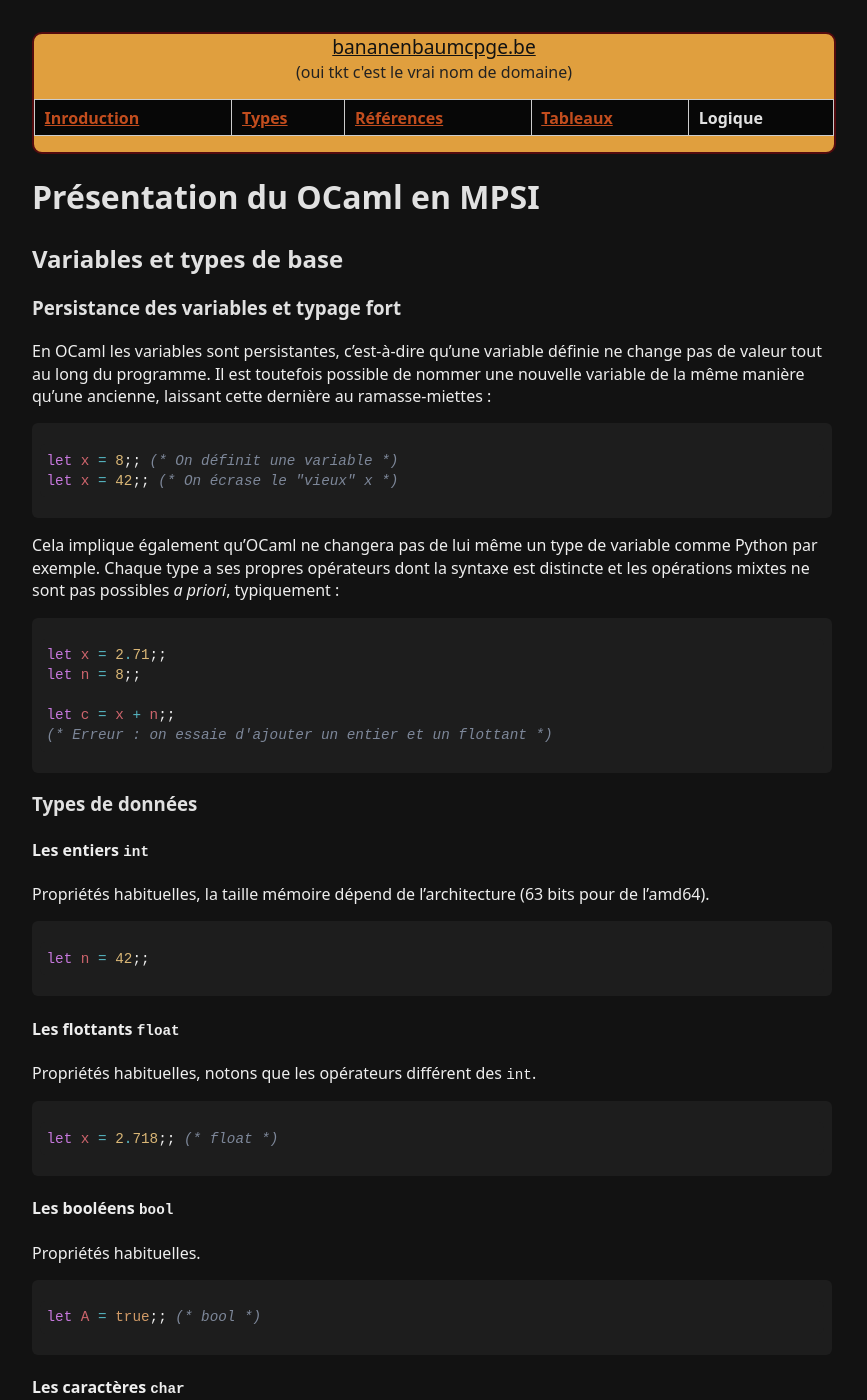
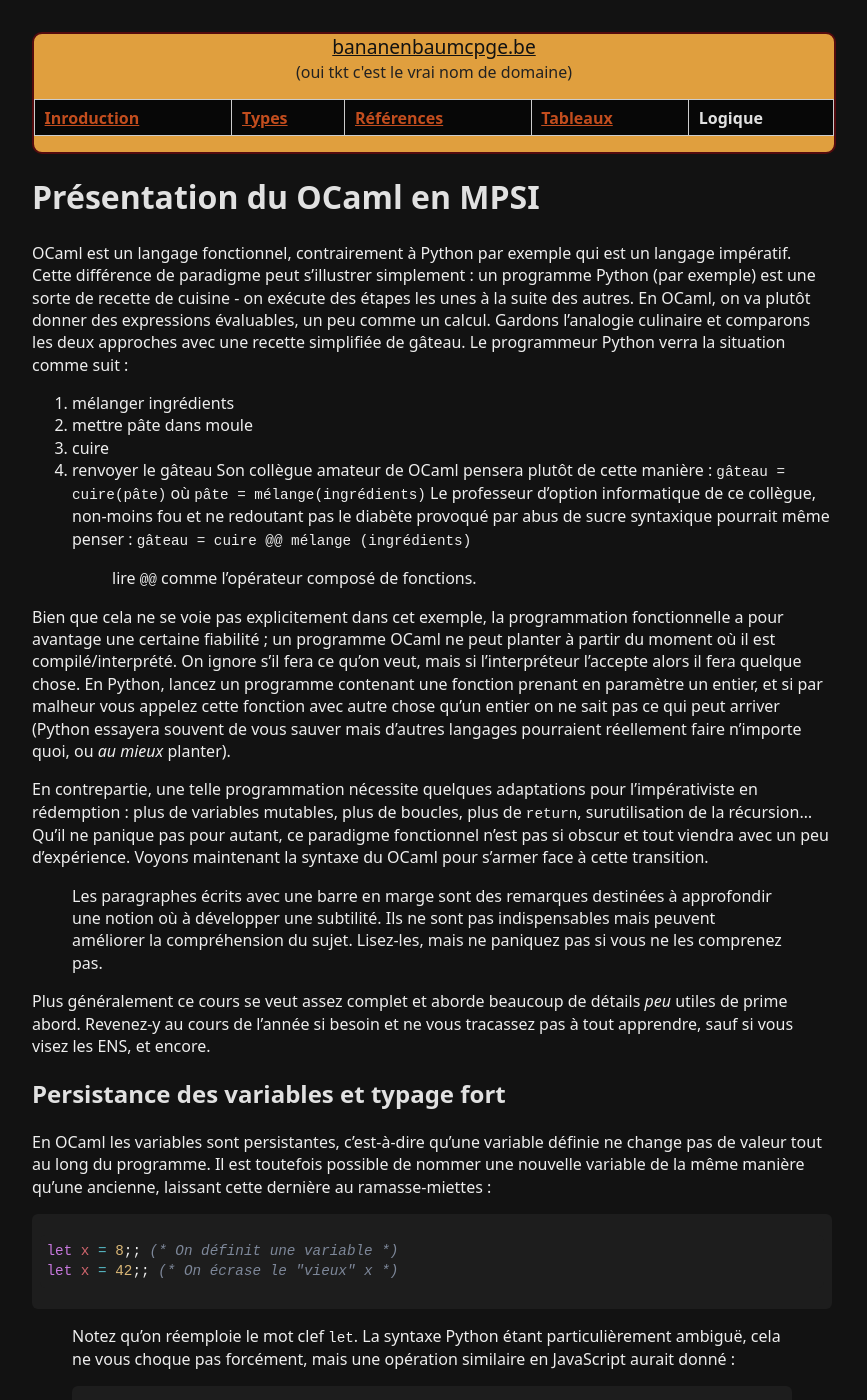
Before and after one commit to Bananachu/bananachu.github.io, a Jekyll site: the page built from info/intro.md, in a window 1280 px wide and 1400 px high. Shown: the whole window, without its empty margins (208-1075 px from the left). Built offline with Jekyll 4.4.1, drawn with Linux system fonts in a browser that asks for light colours; our own code applies the rules of GitHub Pages for plain Markdown files; some of the changed text lies outside the part shown.

Commit message:
Update intro.md

````diff
--- a/info/intro.md
+++ b/info/intro.md
@@ -1,15 +1,40 @@
 # Présentation du OCaml en MPSI
 
-## Variables et types de base
+OCaml est un langage fonctionnel, contrairement à Python par exemple qui est un langage impératif. Cette différence de paradigme peut s'illustrer simplement : un programme Python (par exemple) est une sorte de recette de cuisine - on exécute des étapes les unes à la suite des autres. En OCaml, on va plutôt donner des expressions évaluables, un peu comme un calcul. Gardons l'analogie culinaire et comparons les deux approches avec une recette simplifiée de gâteau.
+Le programmeur Python verra la situation comme suit :
+1. mélanger ingrédients
+2. mettre pâte dans moule
+3. cuire
+4. renvoyer le gâteau
+Son collègue amateur de OCaml pensera plutôt de cette manière :
+`gâteau = cuire(pâte)` où `pâte = mélange(ingrédients)`
+Le professeur d'option informatique de ce collègue, non-moins fou et ne redoutant pas le diabète provoqué par abus de sucre syntaxique pourrait même penser :
+`gâteau = cuire @@ mélange (ingrédients)`
+> lire `@@` comme l'opérateur composé de fonctions.
 
-### Persistance des variables et typage fort
+Bien que cela ne se voie pas explicitement dans cet exemple, la programmation fonctionnelle a pour avantage une certaine fiabilité ; un programme OCaml ne peut planter à partir du moment où il est compilé/interprété. On ignore s'il fera ce qu'on veut, mais si l'interpréteur l'accepte alors il fera quelque chose. En Python, lancez un programme contenant une fonction prenant en paramètre un entier, et si par malheur vous appelez cette fonction avec autre chose qu'un entier on ne sait pas ce qui peut arriver (Python essayera souvent de vous sauver mais d'autres langages pourraient réellement faire n'importe quoi, ou _au mieux_ planter).
+
+En contrepartie, une telle programmation nécessite quelques adaptations pour l'impérativiste en rédemption : plus de variables mutables, plus de boucles, plus de `return`, surutilisation de la récursion... Qu'il ne panique pas pour autant, ce paradigme fonctionnel n'est pas si obscur et tout viendra avec un peu d'expérience. Voyons maintenant la syntaxe du OCaml pour s'armer face à cette transition.
+
+> Les paragraphes écrits avec une barre en marge sont des remarques destinées à approfondir une notion où à développer une subtilité. Ils ne sont pas indispensables mais peuvent améliorer la compréhension du sujet. Lisez-les, mais ne paniquez pas si vous ne les comprenez pas.
+
+Plus généralement ce cours se veut assez complet et aborde beaucoup de détails _peu_ utiles de prime abord. Revenez-y au cours de l'année si besoin et ne vous tracassez pas à tout apprendre, sauf si vous visez les ENS, et encore.
+## Persistance des variables et typage fort
 En OCaml les variables sont persistantes, c'est-à-dire qu'une variable définie ne change pas de valeur tout au long du programme. Il est toutefois possible de nommer une nouvelle variable de la même manière qu'une ancienne, laissant cette dernière au ramasse-miettes :
 ```ocaml
 let x = 8;; (* On définit une variable *)
 let x = 42;; (* On écrase le "vieux" x *)
 ```
 
-Cela implique également qu'OCaml ne changera pas de lui même un type de variable comme Python par exemple. Chaque type a ses propres opérateurs dont la syntaxe est distincte et les opérations mixtes ne sont pas possibles *a priori*, typiquement :
+> Notez qu'on réemploie le mot clef `let`. La syntaxe Python étant particulièrement ambiguë, cela ne vous choque pas forcément, mais une opération similaire en JavaScript aurait donné :
+```js
+var x = 8;
+x = 42;
+```
+>(J'ai choisi le JavaScript puisque c'est éventuellement le seul autre langage qui est abordé dans une scolarité ante-MPSI mais ça aurait aussi été valable en C).
+Voyez bien qu'ici le mot clef `var` n'est pas répété puisqu'on modifie vraiment la variable tandis qu'en OCaml on en définit une autre avec le même nom et on perd l'accès à la précédente.
+
+La persistance des variables implique aussi que l'interpréteur OCaml ne changera pas de lui même un type de variable comme Python par exemple. Chaque type a ses propres opérateurs dont la syntaxe est distincte et les opérations mixtes ne sont pas possibles *a priori*, typiquement :
 ```ocaml
 let x = 2.71;;
 let n = 8;;
@@ -17,23 +42,61 @@
 let c = x + n;;
 (* Erreur : on essaie d'ajouter un entier et un flottant *)
 ```
+Détaillons à présent ces type et leur syntaxe associée.
+## Types de données
+### Les entiers `int`
+Les nombres entiers, peu de différences avec leur implémentation dans d'autres langages. Leur taille mémoire dépend de l'architecture (63 bits pour de l'amd64, 31 bits pour du x86). Les opérateurs associés sont à peu près les mêmes que partout, à l'exception de `/` qui désigne ici la division euclidienne :
+```ocaml
+# let n = 42;;
+val n : int = 42
 
-### Types de données
-#### Les entiers `int`
-Propriétés habituelles, la taille mémoire dépend de l'architecture (63 bits pour de l'amd64).
+# let k = n + 13 * 2 -1;;
+val k : int = 67
+
+# let p = 22 / 7;;
+val p : int = 3
+
+# let q = 22 mod 7;;  (* opérateur modulo *)
+val q : int = 1
+```
+> Il n'y a pas d'opérateur puissance pour les `int`, mais il en existe un pour les `float`.
+### Les flottants `float`
+Encore une fois on retrouve les propriétés habituelles des nombres à décimaux. Bien qu'étant eux aussi des nombres, les opérateurs des `float` sont bien distincts de ceux des `int`. Aussi, bien que leur partie décimale puisse être nulle, un flottant OCaml **doit** comporter un point : `2.` est un `float` mais `2` est un `int`. Les opérateurs aussi se voient affublés d'un `.` :
 ```ocaml
-let n = 42;;
+# let e = 2.718;;
+val e : float = 2.718
+
+# let x = e +. 7. *. 3. -. 2.;
+val e : float = 21.718
+
+# let a = 5. /. 2.;;  (* division "classique" *)
+val a : float = 2.5
+
+# let y = 2. ** 7.2;;  (* exposant décimal *)
+val y : float = 147.033389439620493
 ```
-#### Les flottants `float`
-Propriétés habituelles, notons que les opérateurs différent des `int`.
+### Les booléens `bool`
+Rien de nouveau sous le Soleil pour les booléens. La syntaxe est proche de celle du C, et les mot-clefs `true` et `false` s'écrivent sans majuscule :
 ```ocaml
-let x = 2.718;; (* float *)
+# let t, f = true, false;;  (* un peu de sucre syntaxique *)
+val t : bool = true
+val f : bool = false
+
+# let a = 2+2 = 5;;  (* nul besoin de parenthèses *)
+val a : bool = false
+
+# let b = not a || t;; (* non(a) ou t *)
+val b : bool = true
+
+# let c = t && f;;
+val c : bool = false
 ```
-#### Les booléens `bool`
-Propriétés habituelles.
-```ocaml
-let A = true;; (* bool *)
-```
+> L'opérateur `||` (resp. `&&`) est paresseux : si l'expression de gauche est évaluée `true` (resp. `false`) alors l'expression de droite ne sera pas évaluée et le tout renverra `true` (resp. `false`).
+
+> Ne surtout pas _pythonner_ à coup de `and` au lieu de `&&` ! L'opérateur `and` existe bel et bien en OCaml mais ne sert pas à l'algèbre booléenne, nous y reviendrons plus tard (c'est encore une fois du sucre syntaxique...). Dans la même veine, les anciennes versions d'OCaml permettaient la syntaxe `or` pour `||` mais ce n'est plus le cas depuis OCaml 5.1.
+
+---
+
 #### Les caractères `char`
 Caractère ASCII vérifiant les propriétés usuelles du C.
 ```ocaml
````
